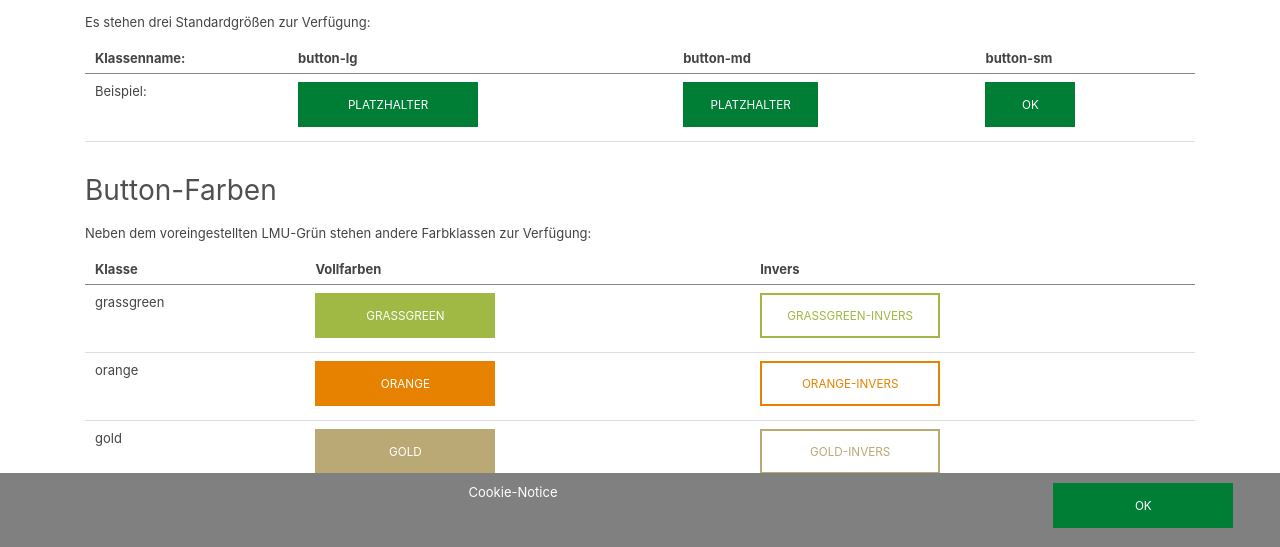
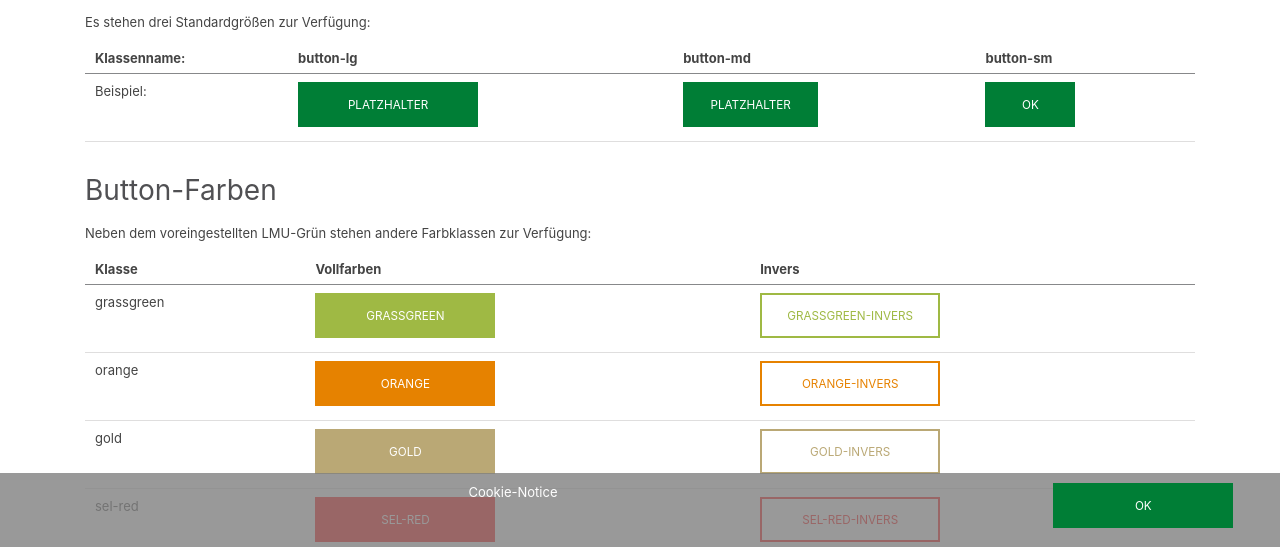
Before and after one commit to KUMteamIM/lmu-med-styles, a website built with webpack: page dist/index.html in a window 1280 px wide. Shown: the part 253-800 px from the top of the page. Built offline with nearby package versions, Linux system fonts and the light colour scheme.

Commit message:
Better color

```diff
--- a/src/cookie-notice.scss
+++ b/src/cookie-notice.scss
@@ -2,7 +2,7 @@
   position: fixed;
   bottom: 0;
   z-index: 100000000;
-  background-color: grey;
+  background-color: rgba(128, 128, 128, 0.8);
   color: white;
   padding: 10px 5px;
   text-align: center;
--- a/src/forms.scss
+++ b/src/forms.scss
@@ -100,7 +100,6 @@ body.lmu-klinikum form {
 
   h1,
   h2 {
-    background-color: #f0f0f0;
     padding-bottom: 0.2em;
     padding-top: 0.2em;
     margin-bottom: 1em;
```
